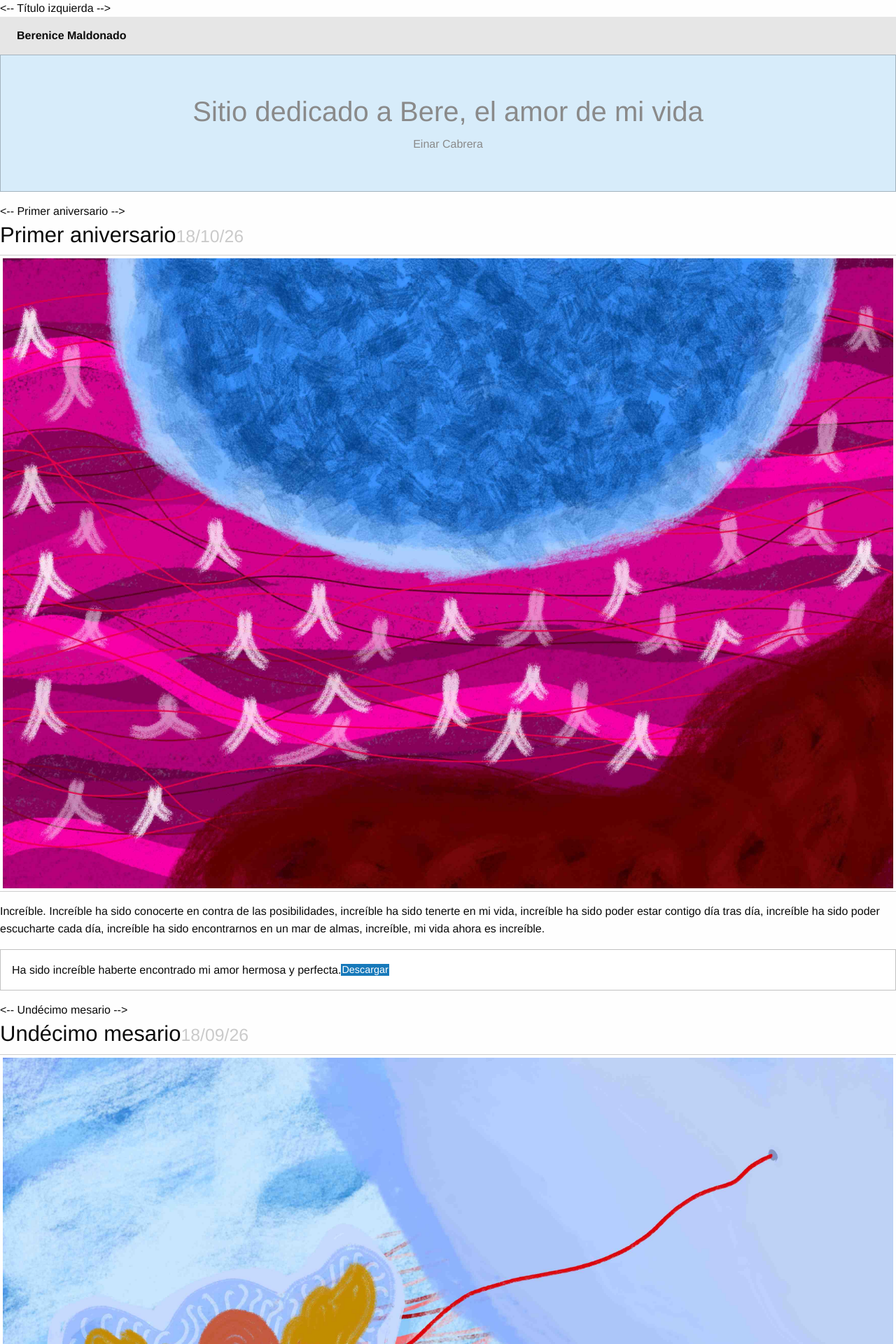
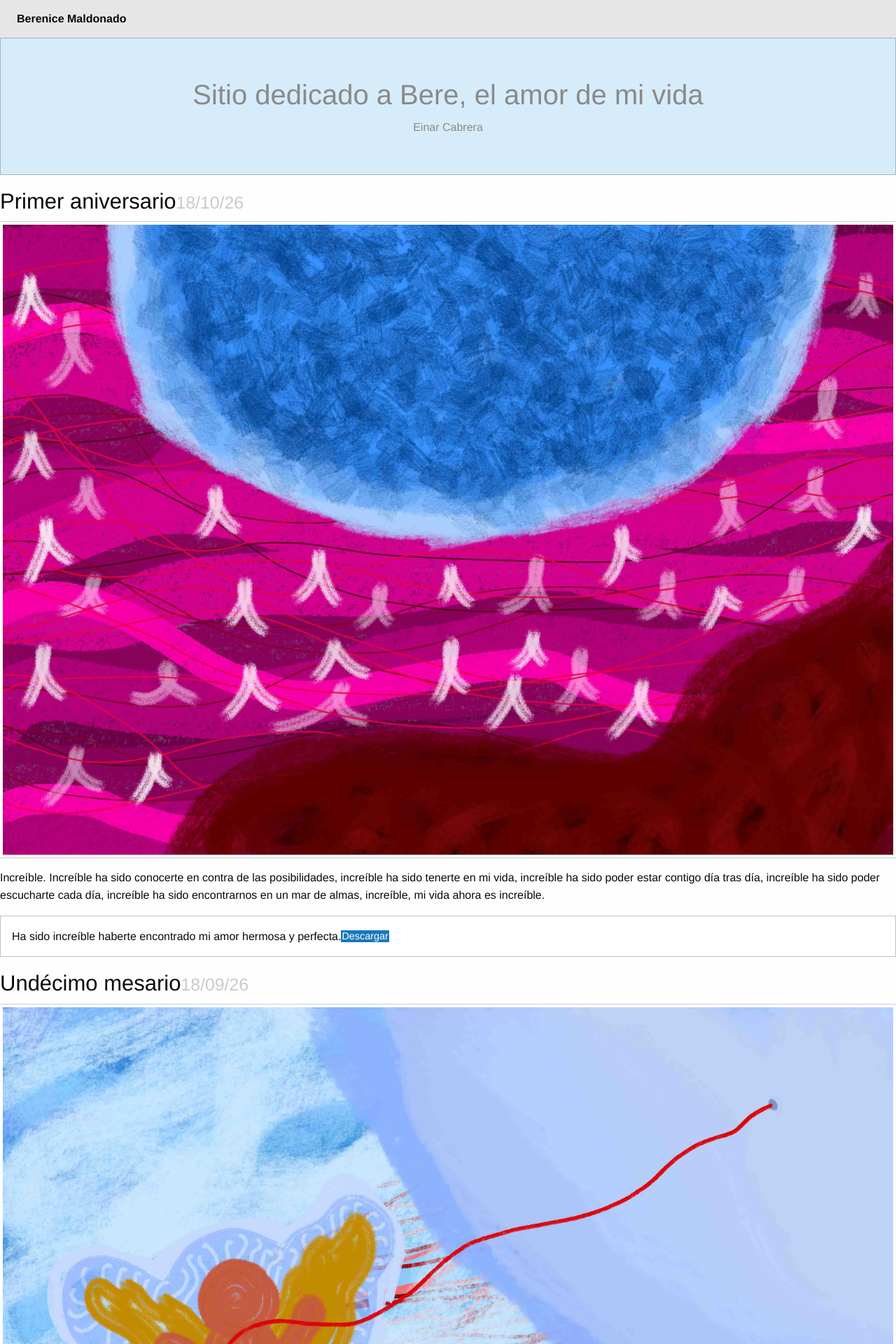
Before and after one commit to muttondoto/Website, a Flask app: template templates/Bere.html in a window 1280 px wide. Shown: the top 1920 px of the page at 70% size. Run offline with Flask 3, Linux system fonts and the light colour scheme; the template is opened without the code that fills it, so the values that code supplies are empty; some libraries are stand-ins or nearby versions.

Commit message:
primer aniversario real

```diff
--- a/templates/Bere.html
+++ b/templates/Bere.html
@@ -9,7 +9,7 @@
   </head>
   <body>
 
-	  <-- Título izquierda -->
+	  <!-- Título izquierda -->
     <div class="top-bar">
       <div class="top-bar-left">
         <ul class="menu">
@@ -25,7 +25,7 @@
       </div>
     </div>
 
-	<-- Primer aniversario -->
+	<!-- Primer aniversario -->
     <div class="row medium-8 large-7 columns">
       <div class="blog-post">
         <h3>Primer aniversario<small>18/10/26</small></h3>
@@ -40,7 +40,7 @@
       </div>
       </div>
 
-	<-- Undécimo mesario -->
+	<!-- Undécimo mesario -->
     <div class="row medium-8 large-7 columns">
       <div class="blog-post">
         <h3>Undécimo mesario<small>18/09/26</small></h3>
@@ -55,7 +55,7 @@
       </div>
       </div>
 
-	<-- Décimo mesario -->
+	<!-- Décimo mesario -->
     <div class="row medium-8 large-7 columns">
       <div class="blog-post">
         <h3>Décimo mesario<small>18/08/26</small></h3>
@@ -71,7 +71,7 @@
       </div>
       </div>
 
-	<-- Feliz cumpleaños, Bere perfecta! -->
+	<!-- Feliz cumpleaños, Bere perfecta! -->
     <div class="row medium-8 large-7 columns">
       <div class="blog-post">
         <h3>¡Feliz cumpleaños, Bere perfecta!<small>23/07/26</small></h3>
@@ -85,7 +85,7 @@
       </div>
 
 
-	<-- Noveno mesario -->
+	<!-- Noveno mesario -->
     <div class="row medium-8 large-7 columns">
       <div class="blog-post">
         <h3>Noveno mesario<small>18/07/26</small></h3>
@@ -101,7 +101,7 @@ Lo que más anhelo en esta vida es pasar una eternidad a tu lado, mi amor hermos
       </div>
       </div>
 
-	<-- Octavo mesario  -->
+	<!-- Octavo mesario  -->
     <div class="row medium-8 large-7 columns">
       <div class="blog-post">
         <h3>Octavo mesario <small>18/06/26</small></h3>
@@ -117,7 +117,7 @@ Lo que más anhelo en esta vida es pasar una eternidad a tu lado, mi amor hermos
       </div>
 
 
-	<-- Sexto mesario  -->
+	<!-- Sexto mesario  -->
     <div class="row medium-8 large-7 columns">
       <div class="blog-post">
         <h3>Sexto mesario <small>18/04/26</small></h3>
@@ -132,7 +132,7 @@ Lo que más anhelo en esta vida es pasar una eternidad a tu lado, mi amor hermos
       </div>
       </div>
 
-	<-- Un único postulado  -->
+	<!-- Un único postulado  -->
       <hr>
 
       <div class="row medium-8 large-7 columns">
@@ -148,7 +148,7 @@ Lo que más anhelo en esta vida es pasar una eternidad a tu lado, mi amor hermos
       <hr>
 
 
-	<-- Quinto mesario  -->
+	<!-- Quinto mesario  -->
     <div class="row medium-8 large-7 columns">
       <div class="blog-post">
         <h3>Quinto mesario <small>18/03/26</small></h3>
@@ -164,7 +164,7 @@ Desde hace años no dejo de preguntarme cada noche qué es lo que realmente es v
       </div>
       </div>
 
-	<-- Tercer mesario   -->
+	<!-- Tercer mesario   -->
      <div class="row medium-8 large-7 columns">
       <div class="blog-post">
         <h3>Tercer mesario  <small>18/01/26</small></h3>
```
